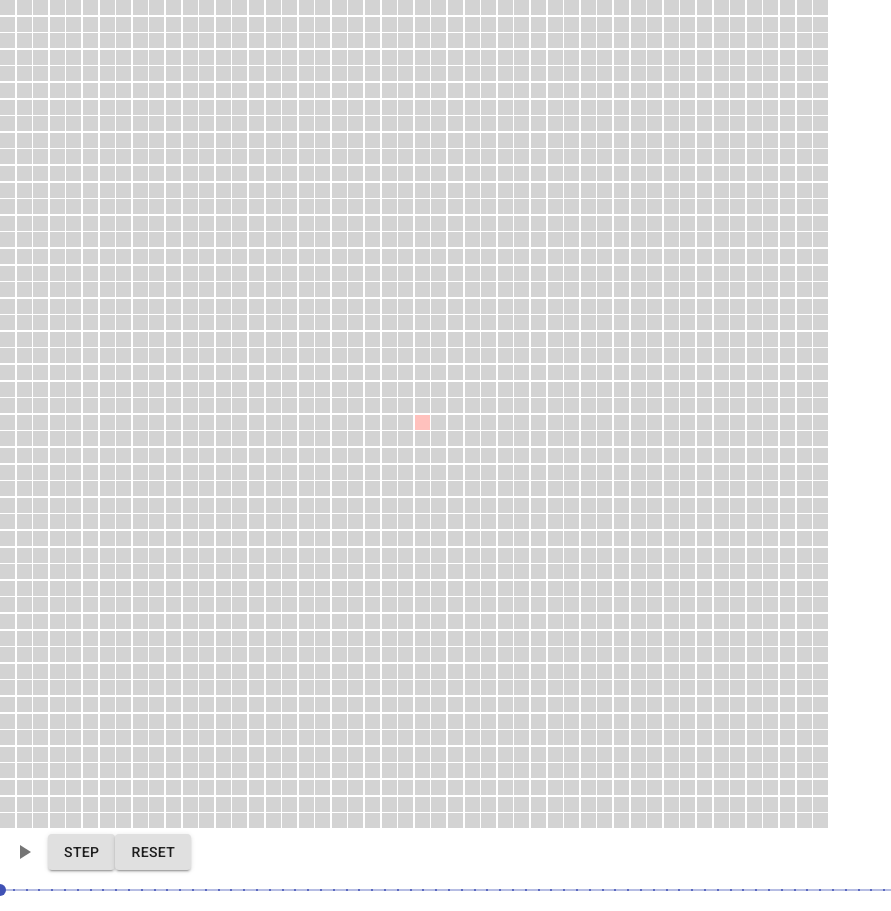
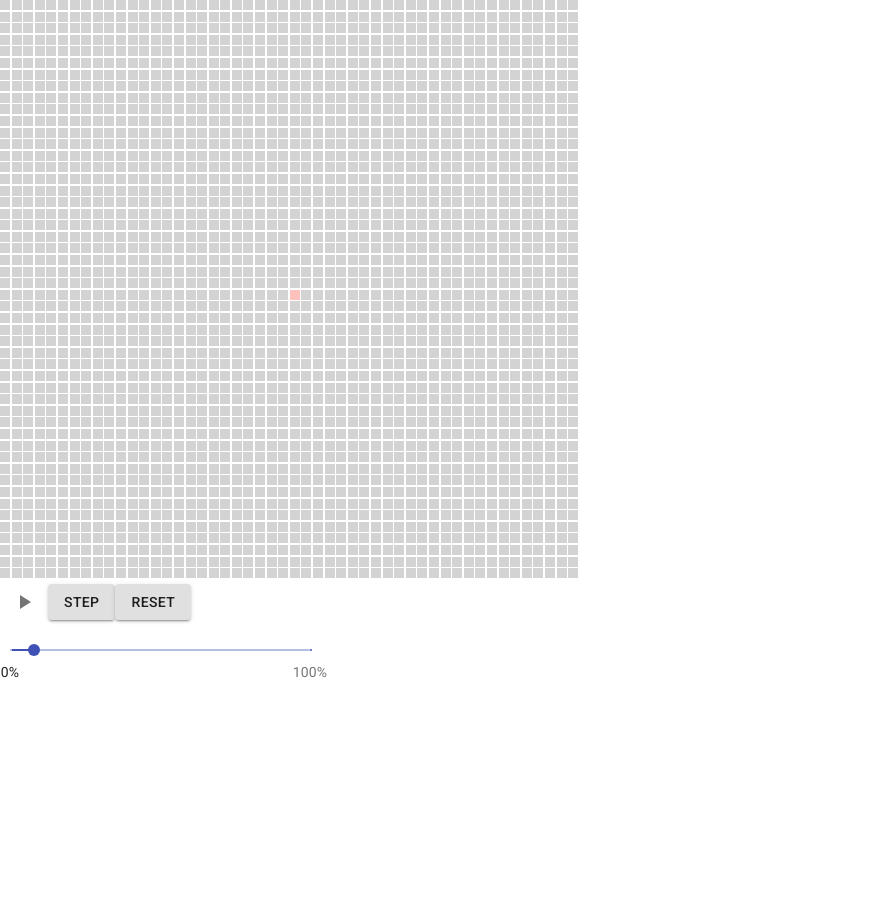
Before and after one commit to naomistuart/virus-animation, a React (Create React App) app: page / in a window 1280 px wide. Shown: the whole page, without its empty margins (0-891 px from the left). After the commit the page ends 800 px from the top, so only its background shows below. Built offline with nearby package versions, Linux system fonts and the light colour scheme.

Commit message:
add death rate slider

```diff
--- a/src/App.css
+++ b/src/App.css
@@ -36,3 +36,8 @@
     transform: rotate(360deg);
   }
 }
+
+.slider {
+  width: 300px;
+  margin: 10px;
+}
--- a/src/App.js
+++ b/src/App.js
@@ -5,13 +5,13 @@ import Grid from './Components/Grid';
 class App extends React.Component {
   render() {
     return (
-      <Grid nodeDimension={15}
+      <Grid nodeDimension={10}
             gridDimension={50}
             infectionRate={0.13}
-            deathRate={0.08}
+            // deathRate={0.08}
             meanStepsToRecovery={4}
             meanStepsToDeath={10}
-            animationSpeed={10}
+            animationSpeed={1}
             startWithSingleInfectedNode={true}
       />
     )
--- a/src/Components/Grid.js
+++ b/src/Components/Grid.js
@@ -6,7 +6,9 @@ import Button from '@material-ui/core/Button';
 import IconButton from '@material-ui/core/IconButton';
 import PlayArrowIcon from '@material-ui/icons/PlayArrow';
 import PauseIcon from '@material-ui/icons/Pause';
-import ParameterControls from './ParameterControls';
+import Slider from '@material-ui/core/Slider';
+import sliderMarks from '../Util/sliderMarks';
+import '../App.css';
 
 class Grid extends React.Component {
 
@@ -16,11 +18,18 @@ class Grid extends React.Component {
             nodeGrid: [],
             statusGrid: [],
             playAnimation: false,
-            deathRate: 0.2
+            deathRate: 0.08
         }
         this.handleStepButtonClick = this.handleStepButtonClick.bind(this);
         this.togglePlayPause = this.togglePlayPause.bind(this);
         this.resetAnimation = this.resetAnimation.bind(this);
+        this.handleDeathRateChange = this.handleDeathRateChange.bind(this);
+    }
+
+    handleDeathRateChange(event, value) {
+        this.setState({
+            deathRate: value / 100
+        })
     }
 
     componentDidMount() {
@@ -50,7 +59,7 @@ class Grid extends React.Component {
     setNodeEventualStatus(currentStatus) {
         if (currentStatus !== statuses.INFECTED) {
             return currentStatus;
-        } else if (Math.random() <= this.props.deathRate) {
+        } else if (Math.random() <= this.state.deathRate) {
             return statuses.DEAD;
         } else {
             return statuses.RECOVERED;
@@ -255,7 +264,18 @@ class Grid extends React.Component {
                 </Button>
 
                 {/* Parameter controls */}
-                <ParameterControls />
+                <div className="slider">
+                    <Slider
+                        value={Math.round(this.state.deathRate * 100)}
+                        onChange={this.handleDeathRateChange}
+                        aria-labelledby="discrete-slider"
+                        valueLabelDisplay="auto"
+                        step={1}
+                        marks={sliderMarks}
+                        min={0}
+                        max={100}
+                    />
+                </div>
 
             </div>
         );
--- a/src/Components/ParameterControls.js
+++ b/src/Components/ParameterControls.js
@@ -7,8 +7,8 @@ class ParamaterControls extends React.Component {
         this.handleDeathRateChange = this.handleDeathRateChange.bind(this);
     }
 
-    handleDeathRateChange(e) {
-        this.props.onDeathRateChange(e.target.value);
+    handleDeathRateChange(event, value) {
+        this.props.onDeathRateChange(value);
     }
 
     render() {
@@ -19,10 +19,10 @@ class ParamaterControls extends React.Component {
                     onChange={this.handleDeathRateChange}
                     aria-labelledby="discrete-slider"
                     valueLabelDisplay="auto"
-                    step={1}
+                    step={0.01}
                     marks
                     min={0}
-                    max={100}
+                    max={1}
                 />
             </div>
         )
--- /dev/null
+++ b/src/Util/sliderMarks.js
@@ -0,0 +1,12 @@
+const sliderMarks = [
+    {
+        value: 0,
+        label: '0%'
+    },
+    {
+        value: 100,
+        label: '100%'
+    }
+]
+
+export default sliderMarks;
```
